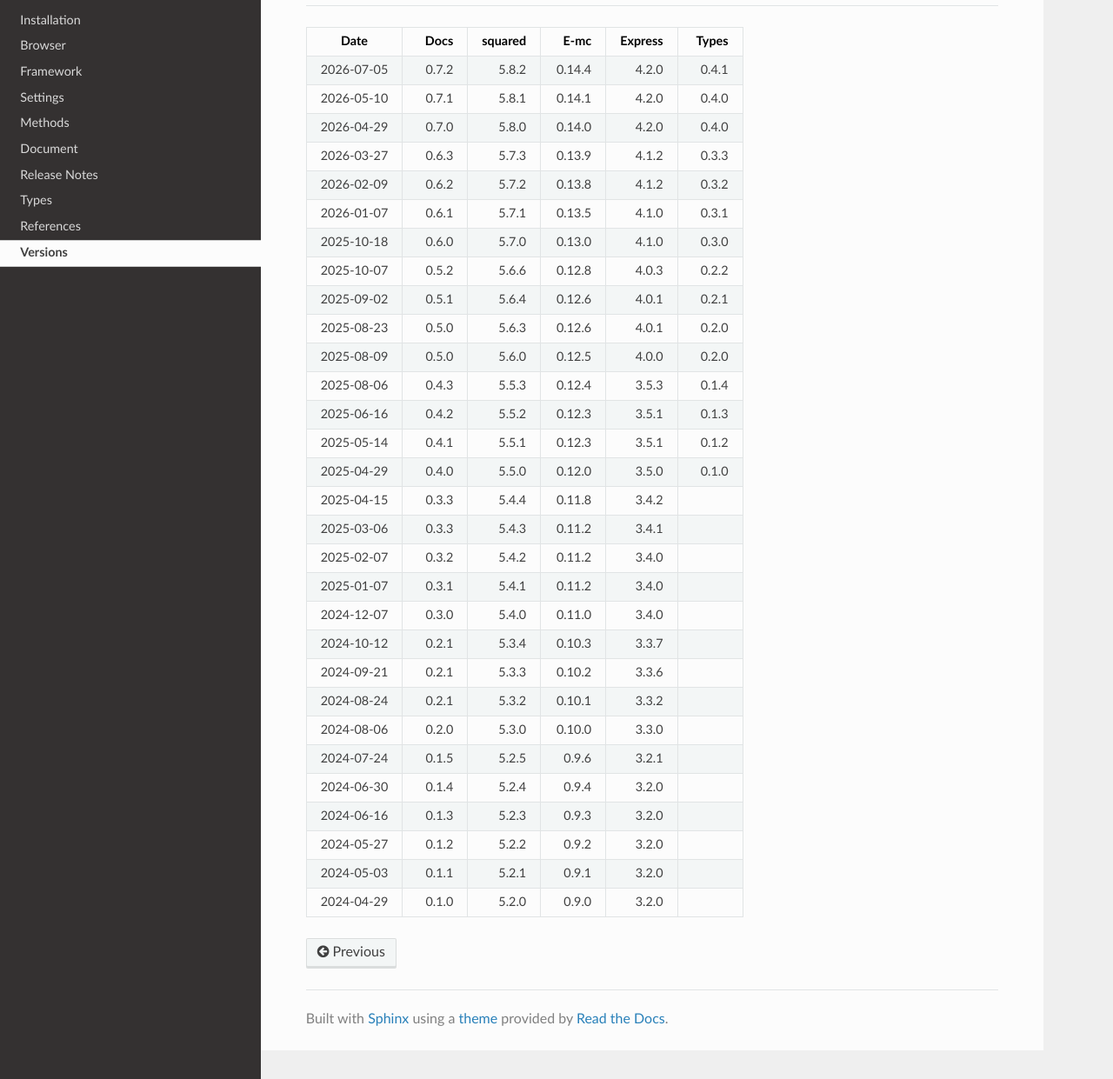
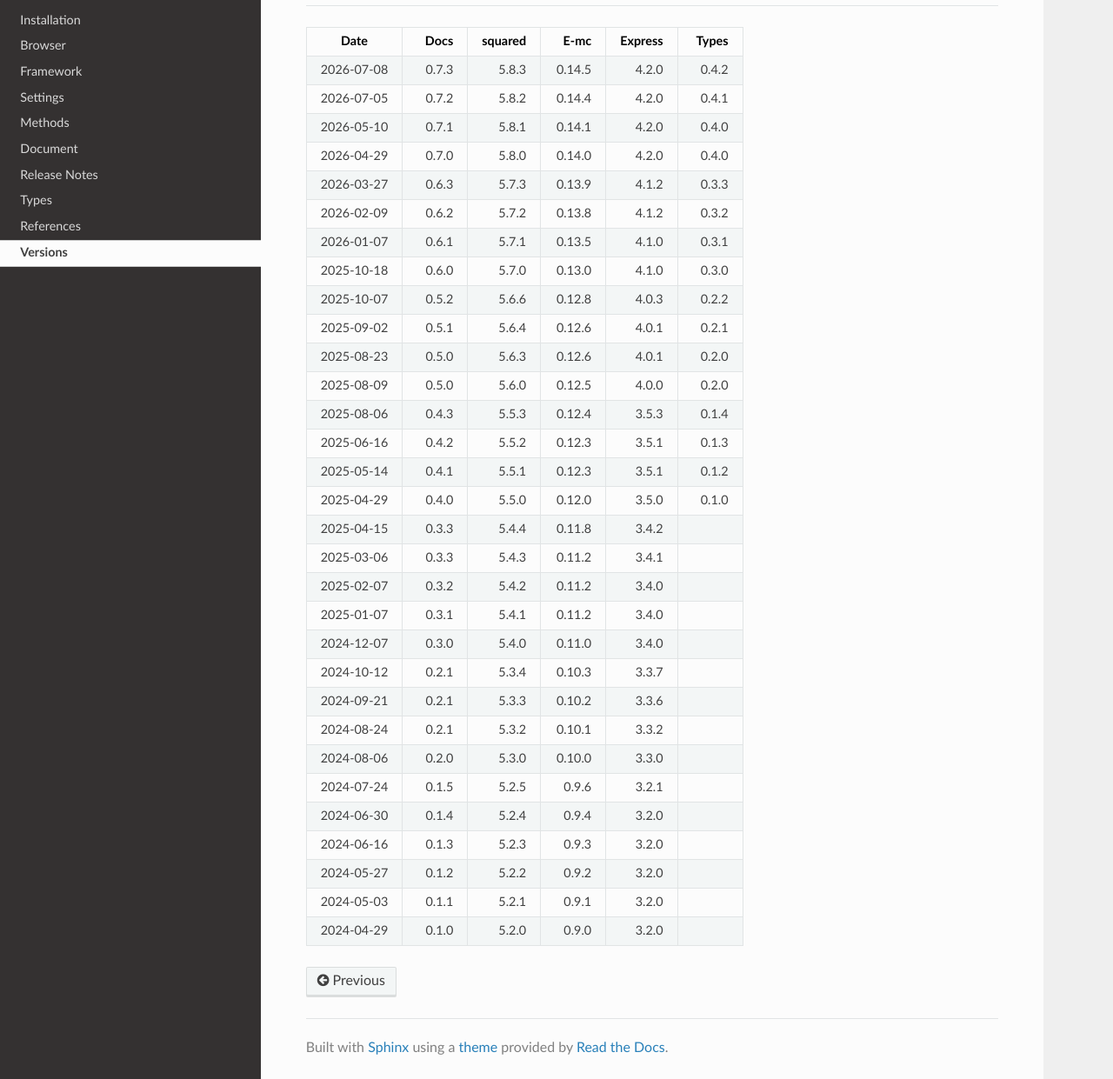
Before and after one commit to anpham6/android-docs, a Sphinx documentation site: the page built from source/versions.rst, in a window 1280 px wide and 1375 px high, cut to the strip 134-1375 px from the top of the window. Shown: the whole strip at 87% size. Built offline with Sphinx 7.4.7 and the Read the Docs theme 3.1.0, drawn with Linux system fonts in a browser that asks for light colours.

Commit message:
Publish: android-docs @ 0.7.3

```diff
--- a/source/conf.py
+++ b/source/conf.py
@@ -9,7 +9,7 @@
 project = 'squared'
 copyright = 'squared 2026'
 author = 'An Pham'
-release = '5.8.2'
+release = '5.8.3'
 
 # -- General configuration ---------------------------------------------------
 # https://www.sphinx-doc.org/en/master/usage/configuration.html#general-configuration
--- a/source/versions.rst
+++ b/source/versions.rst
@@ -7,6 +7,7 @@ Versions
 ========== ======== ======== ======== ======== ========
    Date      Docs    squared     E-mc  Express    Types
 ========== ======== ======== ======== ======== ========
+2026-07-08    0.7.3    5.8.3   0.14.5    4.2.0    0.4.2
 2026-07-05    0.7.2    5.8.2   0.14.4    4.2.0    0.4.1
 2026-05-10    0.7.1    5.8.1   0.14.1    4.2.0    0.4.0
 2026-04-29    0.7.0    5.8.0   0.14.0    4.2.0    0.4.0
```
Also changed, not shown: README.md (+1 -0 lines).
